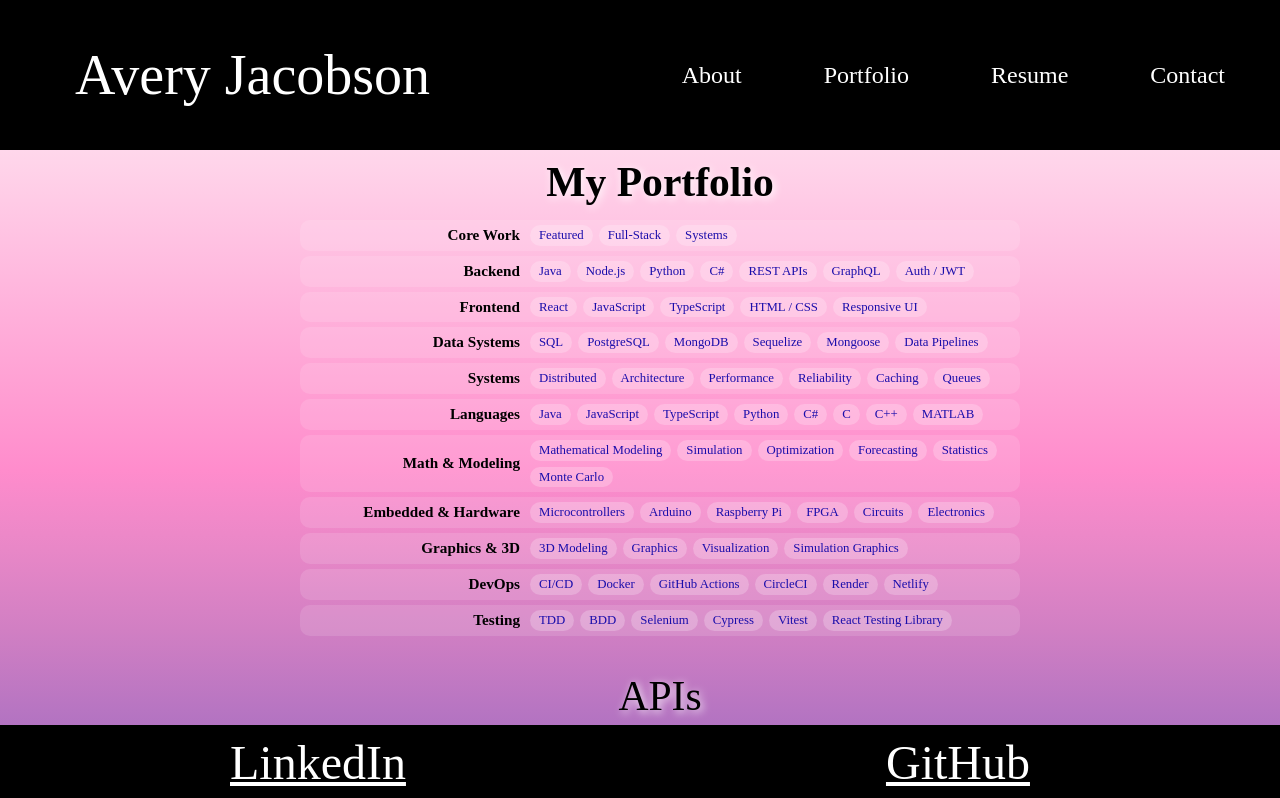
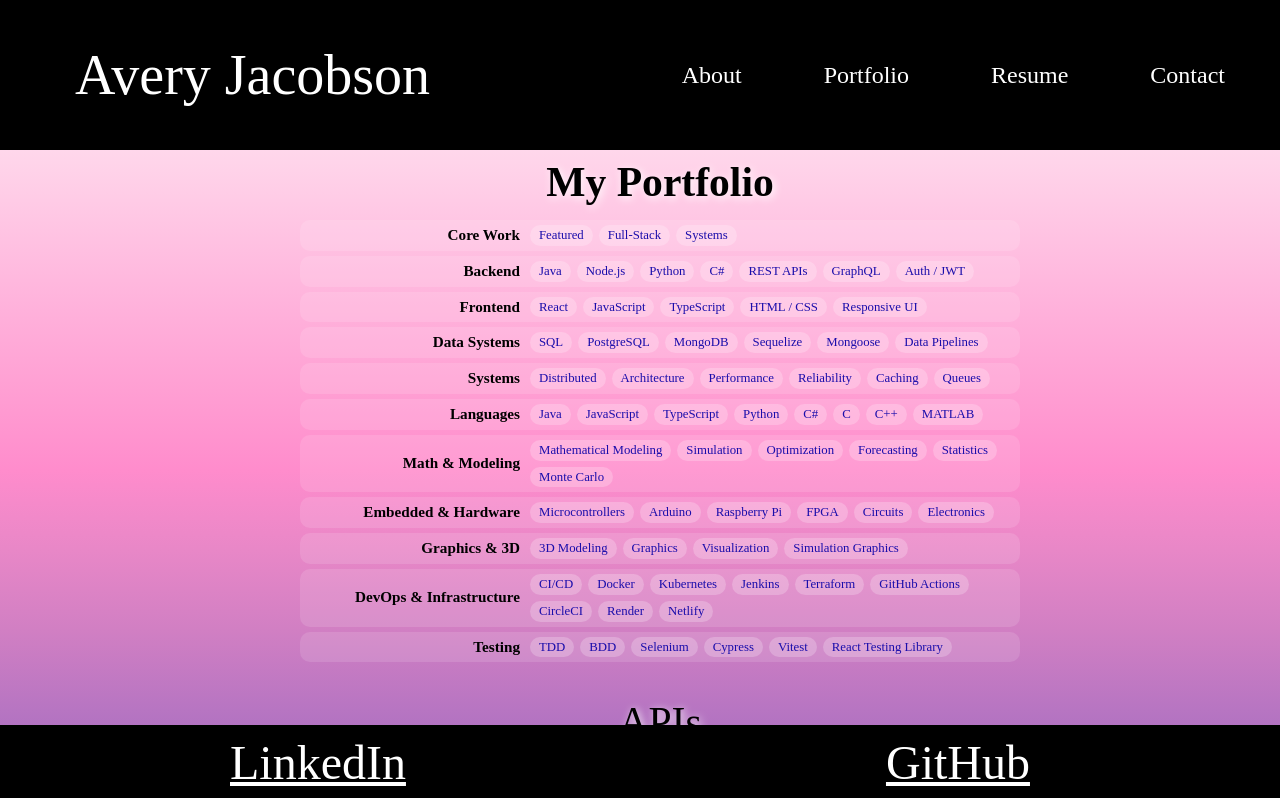
Before and after one commit to TheReal4m4d3u5/fullPortfolio, a React (Vite) app: page /Portfolio in a window 1280 px wide. Shown: the top 798 px of the page. Built offline with nearby package versions, Linux system fonts and the light colour scheme.

Commit message:
updated portfolio index

```diff
--- a/src/pages/Portfolio.jsx
+++ b/src/pages/Portfolio.jsx
@@ -835,10 +835,13 @@ const Portfolio = () => {
             </div>
 
             <div className="index-row">
-              <h4>DevOps</h4>
+              <h4>DevOps & Infrastructure</h4>
               <div className="sublist">
                 <a href="#cicd">CI/CD</a>
                 <a href="#docker">Docker</a>
+                <a href="#kubernetes">Kubernetes</a>
+                <a href="#jenkins">Jenkins</a>
+                <a href="#terraform">Terraform</a>
                 <a href="#githubActions">GitHub Actions</a>
                 <a href="#circleci">CircleCI</a>
                 <a href="#render">Render</a>
```
